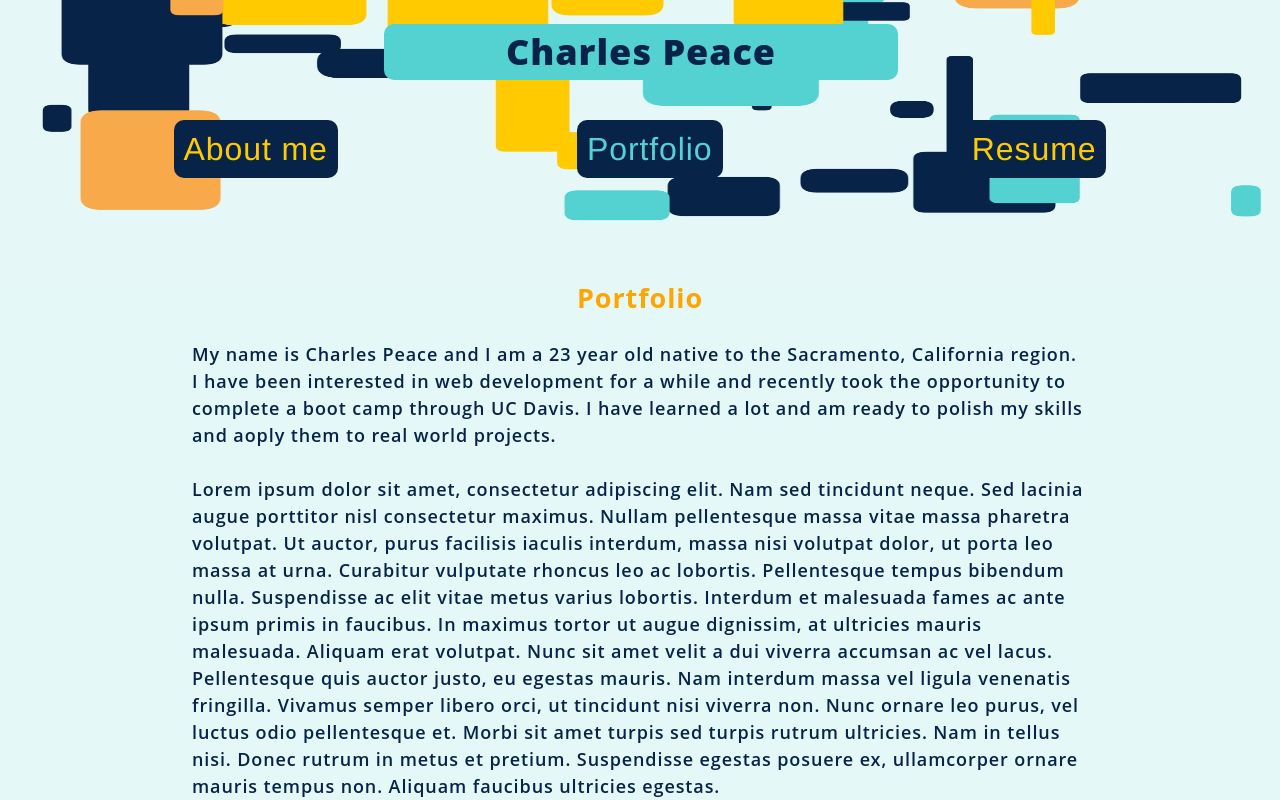
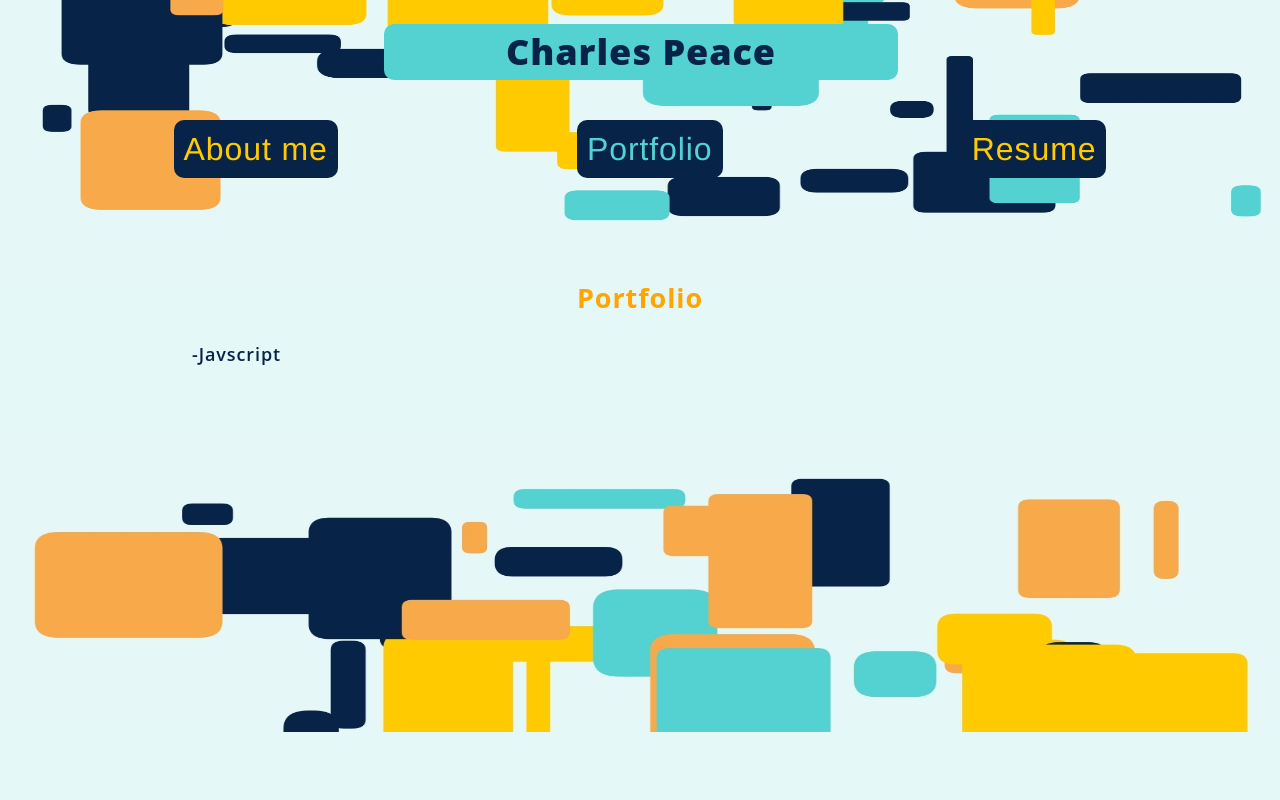
Before and after one commit to 33337/react-portfolio, a React (Create React App) app: page / in a window 1280 px wide. Both pictures are taken after a click on the item "Portfolio". Shown: the top 800 px of the page. Built offline with nearby package versions, Linux system fonts and the light colour scheme.

Commit message:
added alt tags to images and portfolio page functionality

```diff
--- a/src/App.js
+++ b/src/App.js
@@ -16,14 +16,14 @@ function App() {
 
   return (
     <div>
-      <img src={Hero} className='hero'></img>
+      <img src={Hero}  alt='hero' className='hero'></img>
       <Header>
         <Nav pages={pages} SetCurrent={SetCurrent} currentPage={currentPage}></Nav>
       </Header>
       <main>
         <Page currentPage={currentPage}></Page>
       </main>
-      <img src={Bottom} className='bottom'></img>
+      <img src={Bottom} alt= 'bottom' className='bottom'></img>
     </div>
   );
 }
--- a/src/components/Page/index.js
+++ b/src/components/Page/index.js
@@ -2,6 +2,7 @@ import React from 'react'
 import PageContent from '../PageContent'
 import About from '../About'
 import Resume from '../Resume'
+import Portfolio from '../Portfolio'
 
 function Page({ currentPage }) {
 
@@ -11,6 +12,8 @@ function Page({ currentPage }) {
                 return <About></About>
             case 'Resume':
                 return <Resume></Resume>
+            case 'Portfolio':
+                return <Portfolio></Portfolio>
             default:
                 return <About></About>
         }
--- /dev/null
+++ b/src/components/Portfolio/index.js
@@ -0,0 +1,11 @@
+import React from 'react'
+
+function Portfolio() {
+    return(
+        <div>
+            <p>-Javscript</p>
+        </div>
+    )
+}
+
+export default Portfolio
```
